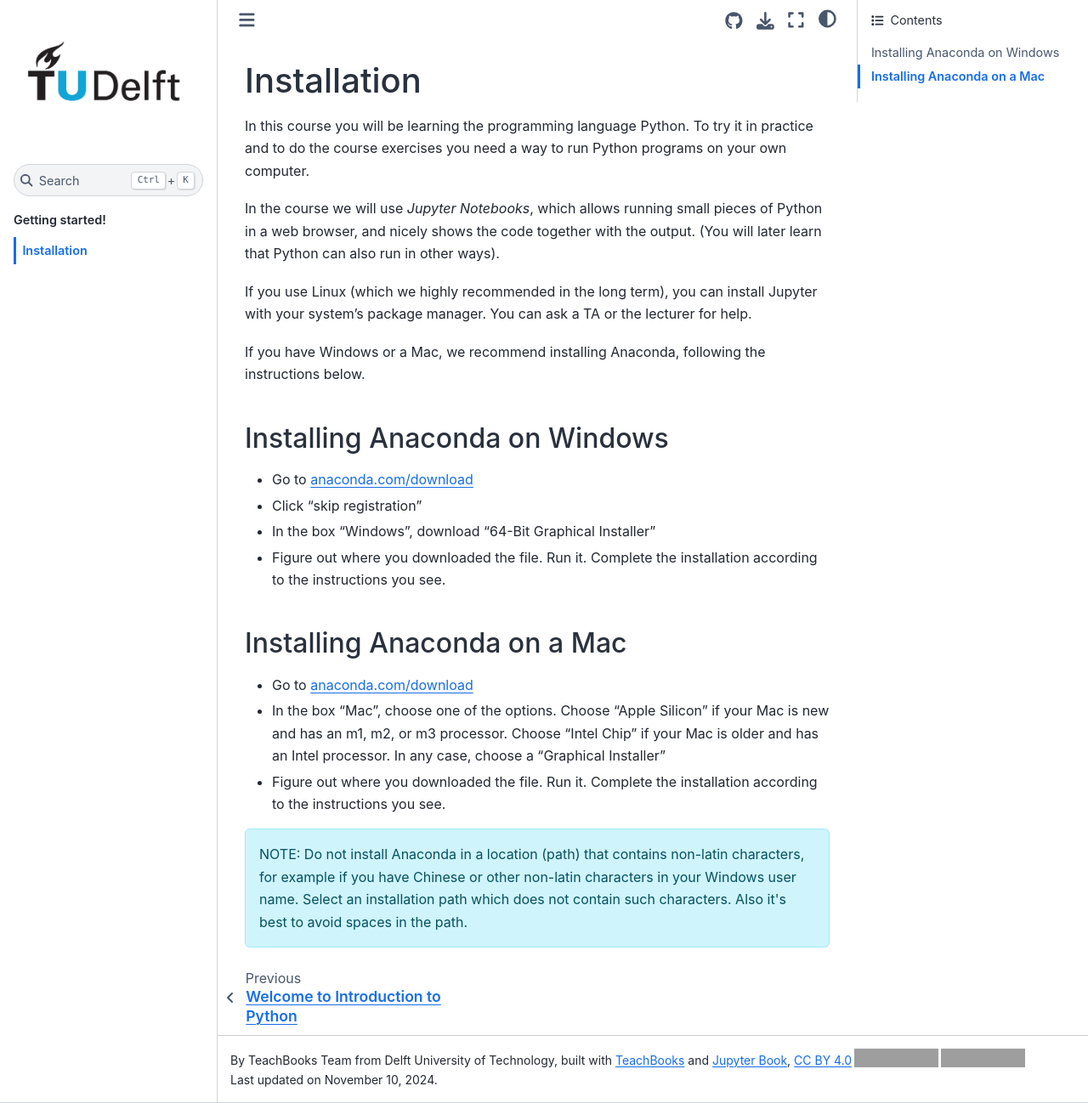
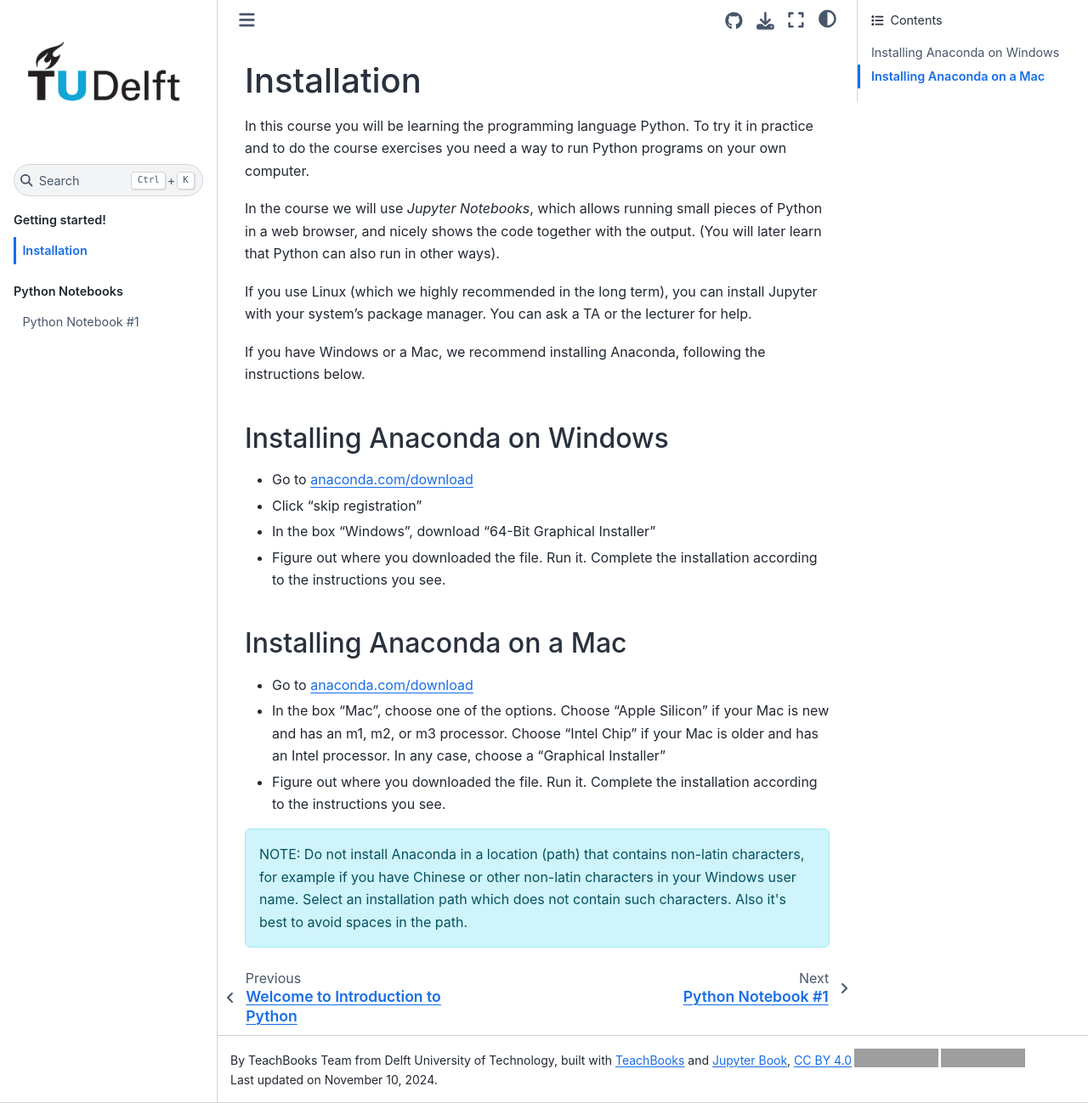
Before and after one commit to TeachBooks/introduction_to_python, a Jupyter Book: the page built from book/installation/installation.md, in a window 1280 px wide and 1298 px high. Shown: the whole window at 85% size. Built offline with Jupyter Book 1.0.4 settings and Sphinx 7.4.7 and the Sphinx Book theme 1.1.4, drawn with Linux system fonts in a browser that asks for light colours; pages that are not in the unit, such as notebooks, are missing from menus; comment, search, counter and statistics services are not loaded; grey boxes are pictures that could not be loaded.

Commit message:
toc is giving much troubles... could it be the submodule?

```diff
--- a/book/_toc.yml
+++ b/book/_toc.yml
@@ -2,6 +2,10 @@
 root: intro.md
 
 parts:
+  - caption: Getting started!
+    chapters:
+    - file: installation/installation.md
+
   - caption: Files and folders
     chapters:
     - file: files-and-folders/book/part1/part1.md
@@ -9,6 +13,11 @@
     - file: files-and-folders/book/part3/part3.md
     - file: files-and-folders/book/part4/part4.md
     - file: files-and-folders/book/part5/part5.md
-  - caption: Getting started!
+
+  - caption: Python Notebooks
     chapters:
-    - file: installation/installation.md
+    - file: notebook_1/PythonNotebook1_first_page.ipynb
+    sections:
+      - file: notebook_1/PythonNotebook1_first_python_script.ipynb
+      - file: notebook_1/PythonNotebook1_python_variables.ipynb
+      - file: notebook_1/PythonNotebook1_python_operators.ipynb
```
